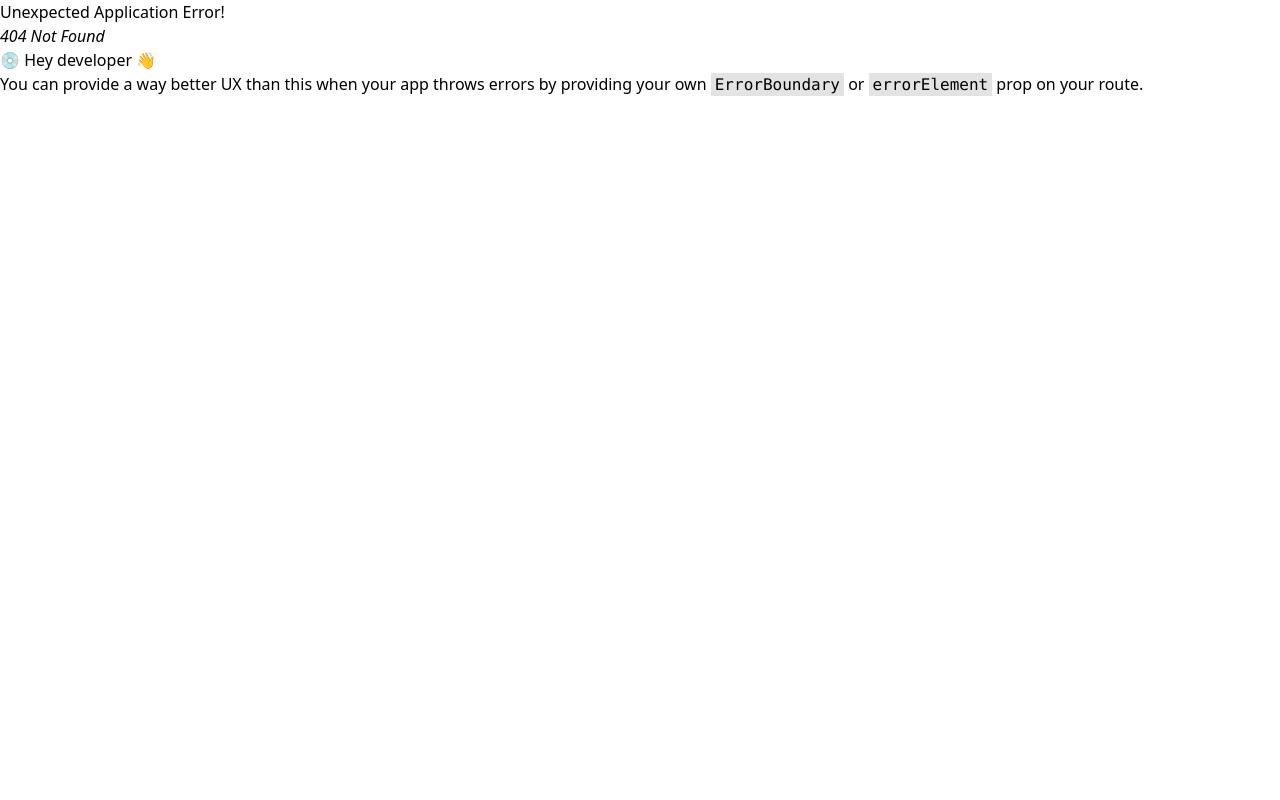
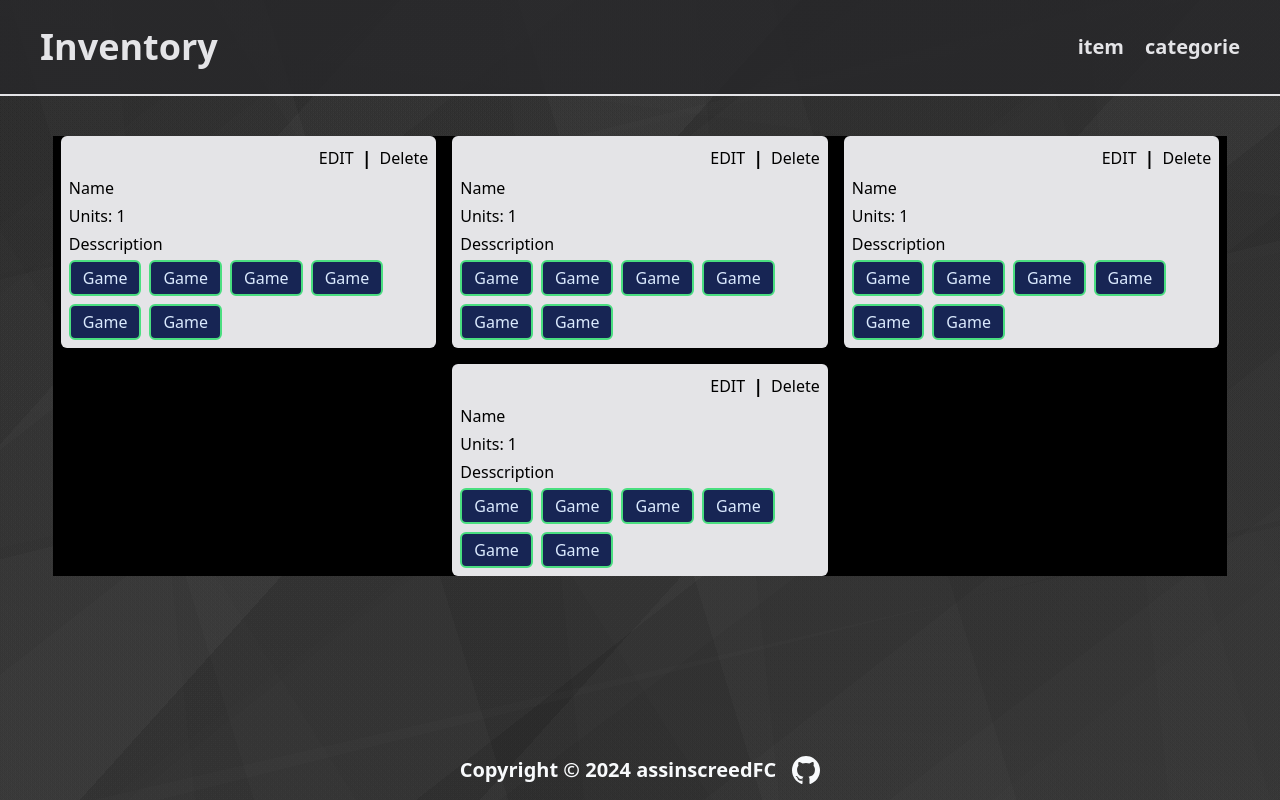
Before and after one commit to assinscreedFC/inv-app, a React (Vite) app in the folder client/: page /items in a window 1280 px wide. Before the commit this address had no page. Built offline with nearby package versions, Linux system fonts and the light colour scheme.

Commit message:
items front

```diff
--- a/client/src/App.jsx
+++ b/client/src/App.jsx
@@ -3,14 +3,16 @@
 import { NavLink, Outlet } from 'react-router-dom'
 import './App.css'
 import Navbar from './components/Navbar.jsx'
+import Footer from './components/Footer.jsx'
 
 function App() {
 
   return (
     <>
-     <div className='w-full min-h-svh bg-custom-gradient  '>
+     <div className='w-full min-h-svh bg-custom-gradient flex flex-col  items-center justify-start gap-10  '>
         <Navbar/>
         <Outlet/>
+        <Footer/>
      </div>
     </>
   )
--- /dev/null
+++ b/client/src/components/Carte.jsx
@@ -0,0 +1,34 @@
+import { useEffect, useState } from "react"
+import Type from "./Type.jsx"
+
+function Carte(){
+    const [types,settypes]=useState(null);
+    const name="Game"
+    useEffect(()=>{
+
+    let conv=[];
+        for (let index = 0; index < 6; index++) {
+            conv.push(<Type key={index} name={name}/>)
+
+        }
+        settypes(conv);
+    },[])
+    return(
+        <div className="  md:w-[32%]  bg-zinc-200 rounded-md p-2 flex flex-col gap-1 ">
+            <div className="w-full flex justify-end gap-2">
+                <button> EDIT</button>
+                <p className="text-lg font-semibold">|</p>
+                <button>Delete</button>
+            </div>
+            <h1>Name</h1>
+            <h3>Units: 1</h3>
+            <h3>Desscription</h3>
+            <div className="flex gap-2 flex-wrap">
+                 {types}
+            </div>
+
+        </div>
+
+    )
+}
+export default Carte
--- /dev/null
+++ b/client/src/components/Footer.jsx
@@ -0,0 +1,29 @@
+import React from 'react';
+
+const Footer = () => {
+    const FaGithub=()=>{
+
+    }
+  const currentYear = new Date().getFullYear();
+
+  return (
+    <footer className="footer items-end justify-center bg-transparent w-full font-semibold text-xl flex flex-grow  py-4">
+      <div className="flex w-fit items-center justify-center gap-4">
+        <p className=" text-slate-50
+        ">
+          Copyright © {currentYear} assinscreedFC
+        </p>
+        <a
+          href="https://github.com/assinscreedFC"
+          target="_blank"
+          rel="noopener noreferrer"
+          className="text-gray-800 hover:text-gray-600"
+        >
+          <img src="../../github.svg" alt="github"  className=' w-7 text-3xl transition-transform duration-300 transform hover:rotate-360 hover:scale-125 hover:animate-rotate-scale-up hover:rotate-[720deg]'/>
+        </a>
+      </div>
+    </footer>
+  );
+};
+
+export default Footer;
--- a/client/src/components/Navbar.jsx
+++ b/client/src/components/Navbar.jsx
@@ -11,8 +11,8 @@ function Navbar (){
             </div>
             <nav className="text-xl font-semibold text-zinc-200 w-fit">
 
-                <NavLink to="/categorie" className=" hover:animate-pulse w-6 h-6 mx-4"> item </NavLink>
-                    <NavLink to="/categorie" className=" hover:animate-pulse w-6 h-6"> categorie</NavLink>
+                <NavLink to="/items" className=" hover:animate-pulse w-6 h-6 mx-4"> item </NavLink>
+                    <NavLink to="/categories" className=" hover:animate-pulse w-6 h-6"> categorie</NavLink>
             </nav>
         </header>
         </>
--- /dev/null
+++ b/client/src/components/Type.jsx
@@ -0,0 +1,11 @@
+import { useState } from "react";
+
+function Type({name}){
+    return(
+        <div className="rounded-md bg-blue-950 text-blue-100 border-green-400 border-2 px-3 py-1 ">
+            {name}
+        </div>
+    )
+
+}
+export default Type
--- /dev/null
+++ b/client/src/pages/Items.jsx
@@ -0,0 +1,15 @@
+import Carte from "../components/Carte.jsx"
+
+function Items(){
+    return (
+        <div className="xl:w-11/12 lg:w-full bg-black flex flex-wrap gap-4 justify-center">
+
+           <Carte/>
+           <Carte/>
+           <Carte/>
+           <Carte/>
+        </div>
+    )
+}
+
+export default Items
--- a/client/vite.config.js
+++ b/client/vite.config.js
@@ -9,4 +9,5 @@ export default defineConfig({
       '/api': "http://localhost:3000"
     }
   },
+
 })
```
Also changed, not shown: client/src/main.jsx (+6 -1 lines), client/public/github.svg (added), client/src/pages/Categories.jsx (added).
